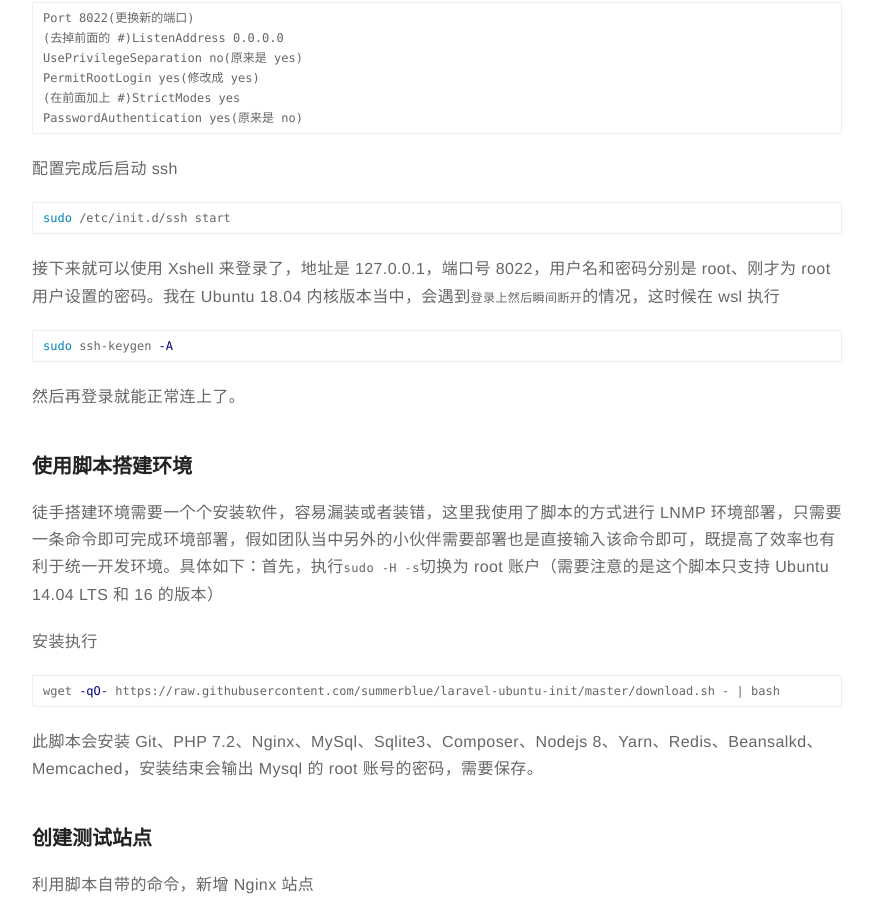
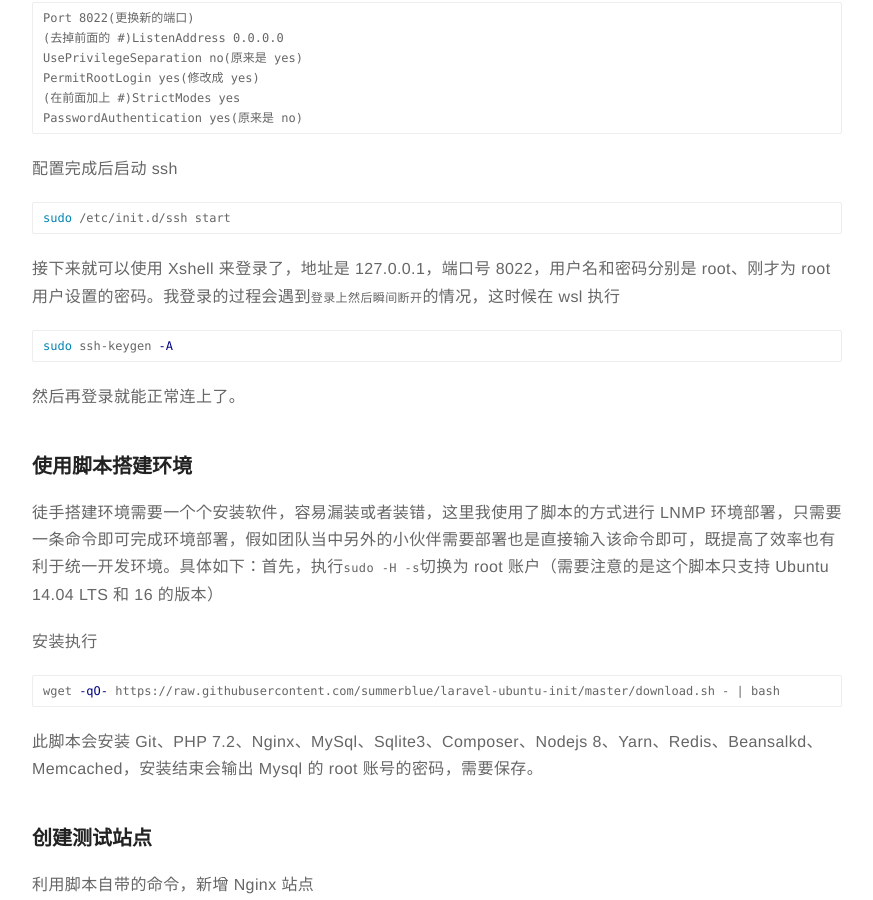
Before and after one commit to rust17/blog, a Jekyll site: the page built from _posts/2018-09-29-linux-on-windows-available-solution.markdown, in a window 1280 px wide and 900 px high, scrolled down 2546 px. Shown: the whole window, without its empty margins (203-1076 px from the left). Built offline with Jekyll 4.4.1, drawn with Linux system fonts in a browser that asks for light colours; comment, search, counter and statistics services are not loaded; some of the changed text lies outside the part shown.

Commit message:
update wsl

````diff
--- a/_posts/2018-09-29-linux-on-windows-available-solution.markdown
+++ b/_posts/2018-09-29-linux-on-windows-available-solution.markdown
@@ -49,7 +49,7 @@
 vim /etc/apt/sources.list
 ```
 
-将以下代码复制添加到文件当中
+使用以下代码复制替换
 
 ```
 # deb cdrom:[Ubuntu 16.04 LTS _Xenial Xerus_ - Release amd64 (20160420.1)]/ xenial main restricted
@@ -118,7 +118,7 @@
 sudo /etc/init.d/ssh start
 ```
 
-接下来就可以使用 Xshell 来登录了，地址是 127.0.0.1，端口号 8022，用户名和密码分别是 root、刚才为 root 用户设置的密码。我在 Ubuntu 18.04 内核版本当中，会遇到`登录上然后瞬间断开`的情况，这时候在 wsl 执行
+接下来就可以使用 Xshell 来登录了，地址是 127.0.0.1，端口号 8022，用户名和密码分别是 root、刚才为 root 用户设置的密码。我登录的过程会遇到`登录上然后瞬间断开`的情况，这时候在 wsl 执行
 
 ```bash
 sudo ssh-keygen -A
````
